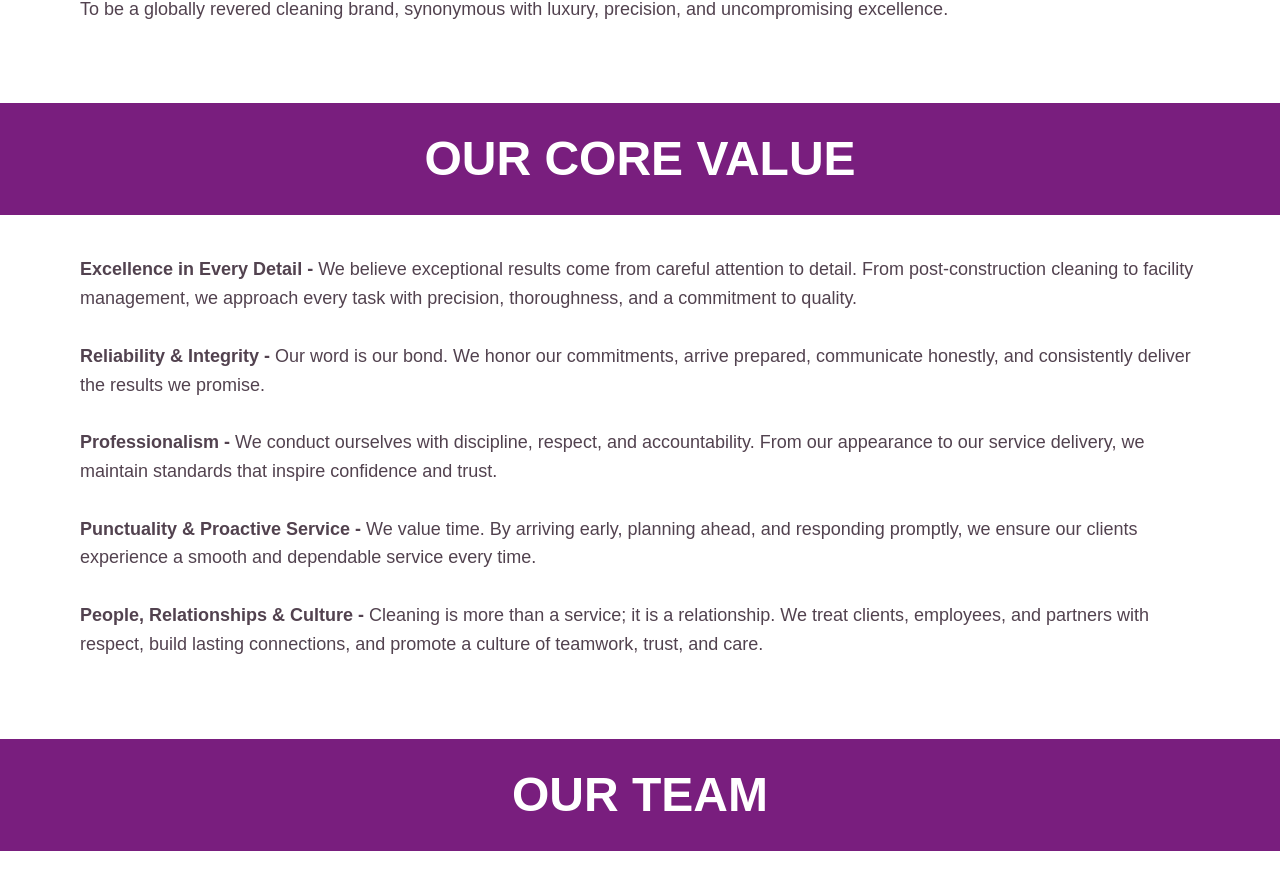
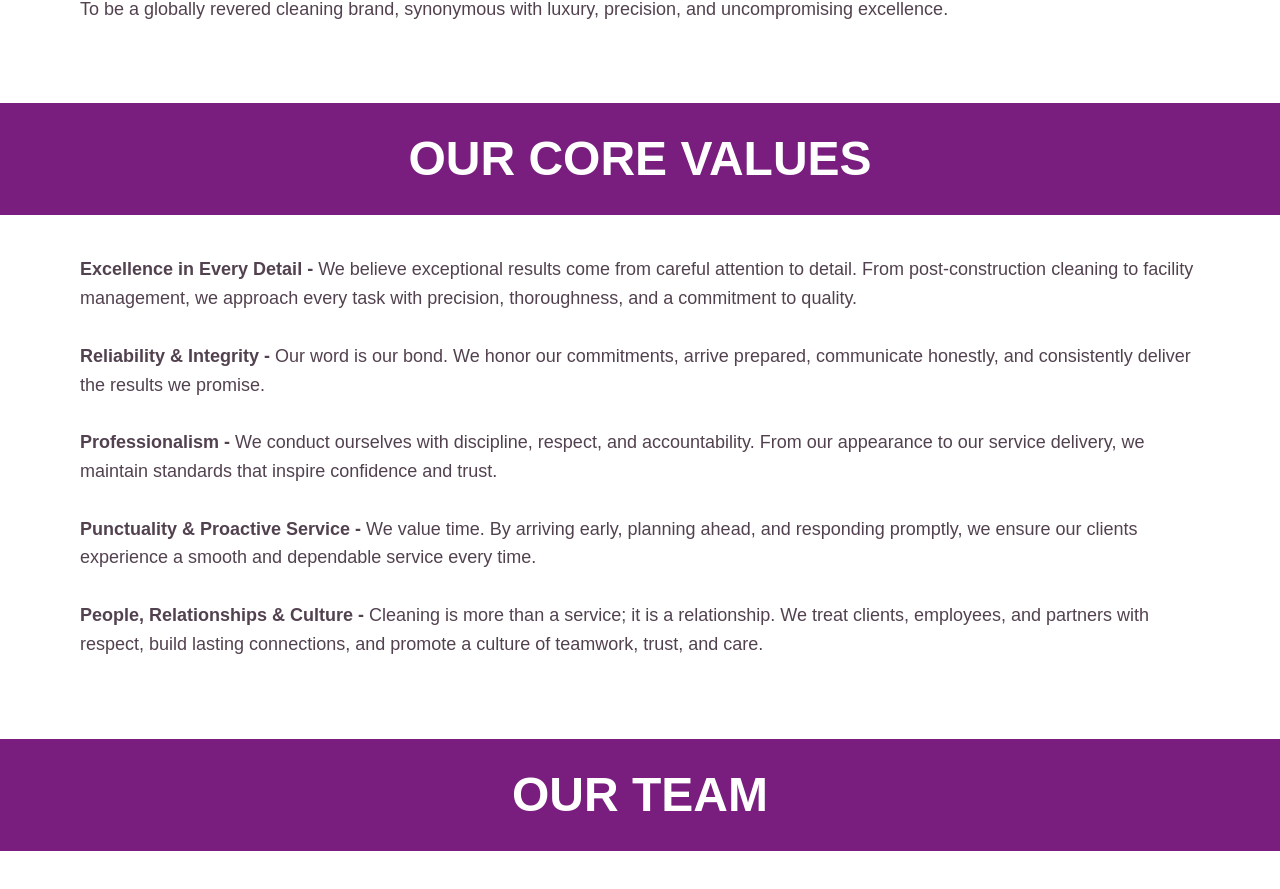
Before and after one commit to Richardyohanna/So-Nyah-Cleaners, a React (Vite) app: page /about in a window 1280 px wide. Shown: the part 1599-2488 px from the top of the page. Built offline with nearby package versions, Linux system fonts and the light colour scheme; no server answers.

Commit message:
ADDED S TO VALUES

```diff
--- a/src/About/About.tsx
+++ b/src/About/About.tsx
@@ -457,7 +457,7 @@ const About = () => {
       <section  id="our-vision" ref={visionRef} className="relative mt-12 flex items-center justify-center overflow-hidden bg-[var(--primary)] px-4 py-5 sm:mt-16 sm:px-5 lg:mt-20">
 
           <h3 className="text-white! head text-[32px] sm:text-[38px] lg:text-[48px] tracking-normal! font-bold items-center text-center">
-            OUR CORE VALUE
+            OUR CORE VALUES
           </h3>
       </section>
 
```
